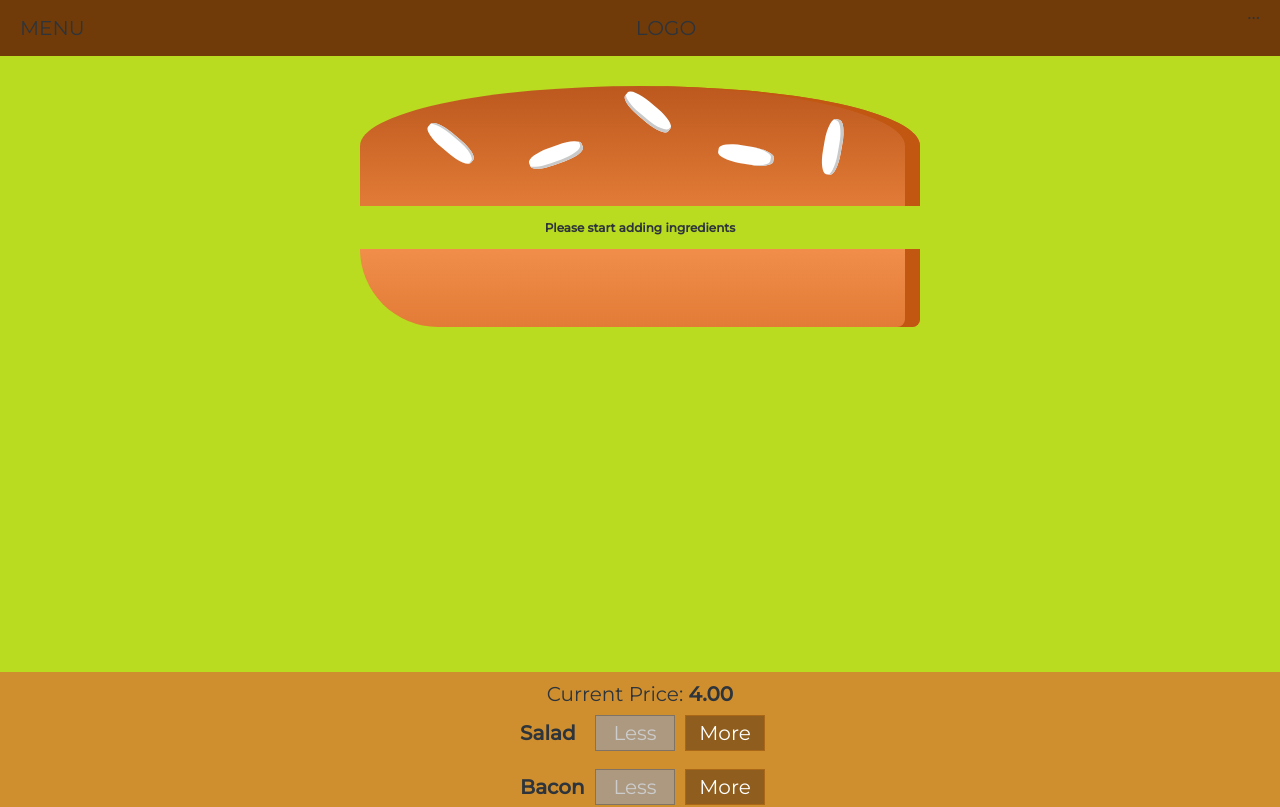
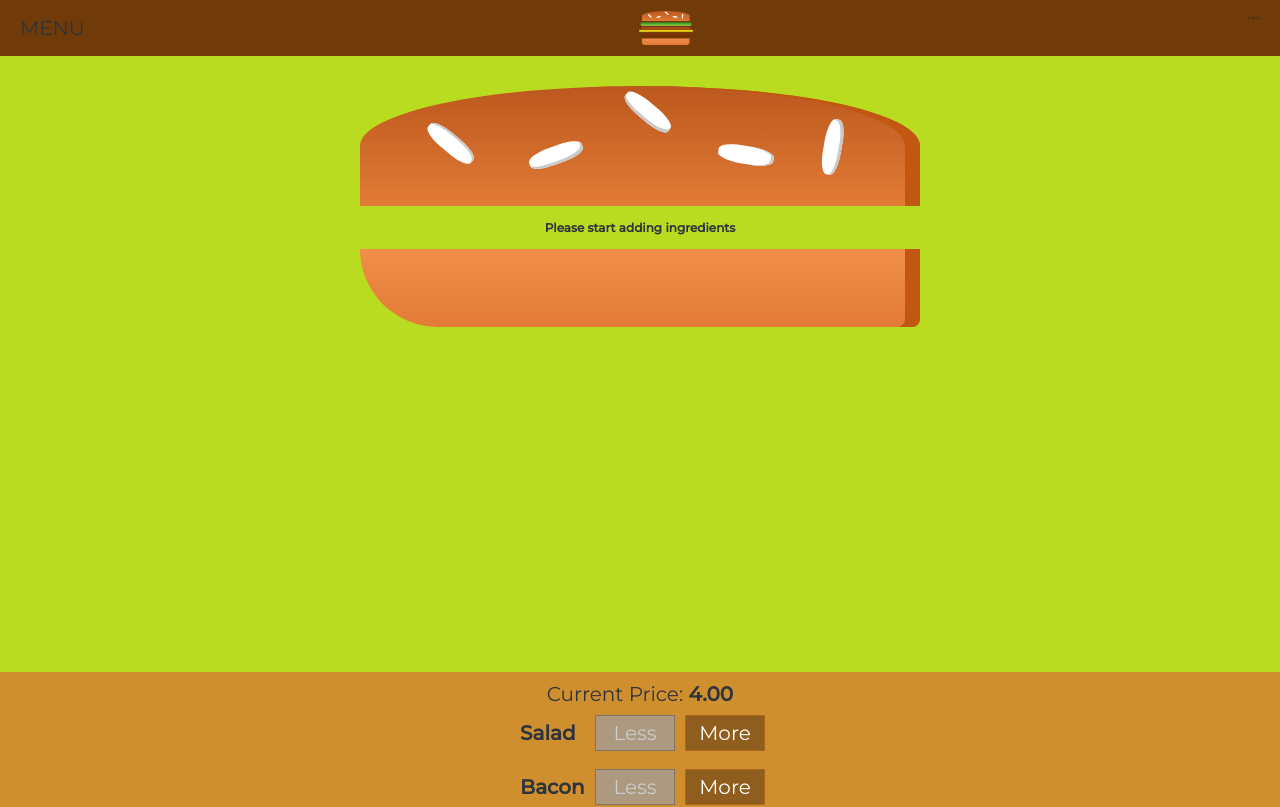
Before and after one commit to diego-c/react-complete-guide, a React app in the folder my-burger-app-basic/: page / in a window 1280 px wide. Shown: the top 807 px of the page. Built offline with nearby package versions, Linux system fonts and the light colour scheme.

Commit message:
section 8 lecture 128

```diff
--- /dev/null
+++ b/my-burger-app-basic/src/components/Logo/Logo.css
@@ -0,0 +1,8 @@
+.Logo {
+    background-color: #703B09;
+    padding: .8rem;
+    height: 90%;
+}
+.Logo img {
+    height: 100%;
+}
--- /dev/null
+++ b/my-burger-app-basic/src/components/Logo/Logo.js
@@ -0,0 +1,13 @@
+import React from 'react';
+import classes from './Logo.css'
+import burgerLogo from '../../assets/images/burger-logo.png';
+
+const logo = props => (
+    <div className = { classes.Logo }>
+        <img
+        src = { burgerLogo }
+        alt="burger" />
+    </div>
+);
+
+export default logo;
--- a/my-burger-app-basic/src/components/Navigation/Toolbar/Toolbar.js
+++ b/my-burger-app-basic/src/components/Navigation/Toolbar/Toolbar.js
@@ -1,11 +1,12 @@
 import React from 'react';
+import Logo from '../../Logo/Logo';
 import classes from './Toolbar.css';
 
 const toolbar = props => (
     <header
     className = { classes.Toolbar }>
         <div>MENU</div>
-        <div>LOGO</div>
+        <Logo />
         <nav>
             ...
         </nav>
```
Also changed, not shown: my-burger-app-basic/src/assets/images/burger-logo.png (added).
